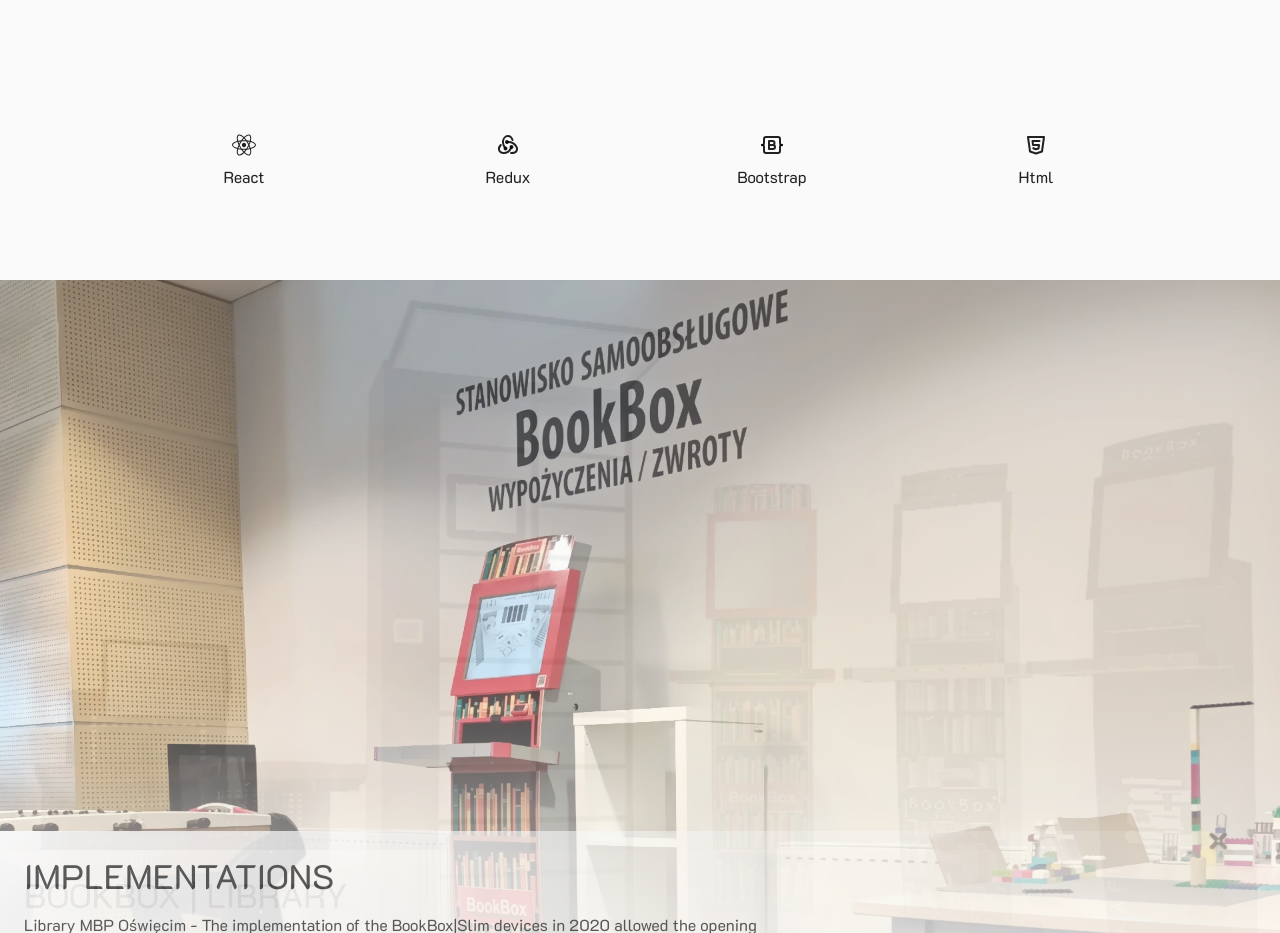
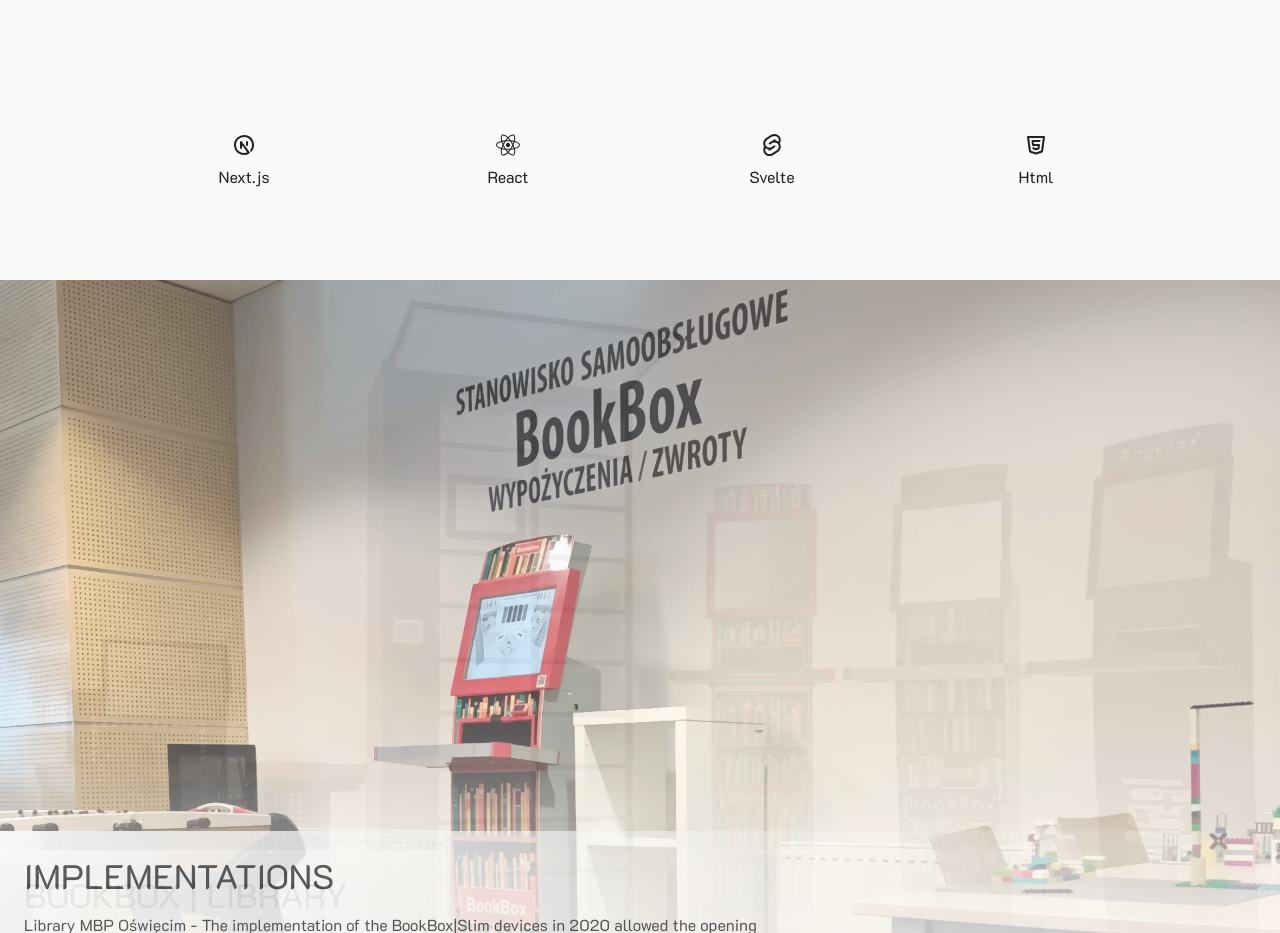
Before and after one commit to KapiSolutions/MyPortfolio, a Next.js app: page / in a window 1280 px wide. Shown: the part 1320-2253 px from the top of the page. Built offline with nearby package versions, Linux system fonts and the light colour scheme; no server answers; the database is empty.

Commit message:
chore: update carousel items

```diff
--- a/components/sections/projects/TechCarousel.tsx
+++ b/components/sections/projects/TechCarousel.tsx
@@ -1,22 +1,10 @@
 import React from "react";
 import Carousel from "react-material-ui-carousel";
 import { Box, Stack, Typography, useTheme, useMediaQuery } from "@mui/material";
-import {
-  TbBrandNextjs,
-  TbBrandRedux,
-  TbBrandBootstrap,
-  TbBrandCss3,
-  TbBrandHtml5,
-  TbBrandMongodb,
-  TbBrandFirebase,
-  TbBrandPhp,
-  TbBrandMysql,
-} from "react-icons/tb";
-import { FaNodeJs, FaReact, FaStripe, FaRaspberryPi, FaSass } from "react-icons/fa";
-import { SiJavascript, SiTypescript } from "react-icons/si";
+import getIcon from "@/utils/getIcon";
 
-//Styles
-const styles = {
+//Styles for the tech icons
+const iconStyle = {
   techIcon: {
     width: 24,
     height: 24,
@@ -27,19 +15,19 @@ const tech = [
   "JavaScript",
   "TypeScript",
   "Node.js",
+  "Express.js",
   "Next.js",
   "React",
-  "Redux",
-  "Bootstrap",
+  "Svelte",
   "Html",
   "Css",
   "Sass",
-  "Php",
-  "MySql",
+  "Prisma",
+  "PostgreSQL",
   "MongoDB",
   "Firebase",
   "Stripe",
-  "Raspberry",
+  "OpenAi",
 ];
 
 const TechCarousel = (): JSX.Element => {
@@ -48,44 +36,6 @@ const TechCarousel = (): JSX.Element => {
     defaultMatches: true,
   });
 
-  const getIcon = (tech: string): JSX.Element | null => {
-    switch (tech) {
-      case "React":
-        return <FaReact style={styles.techIcon} />;
-      case "Next.js":
-        return <TbBrandNextjs style={styles.techIcon} />;
-      case "Node.js":
-        return <FaNodeJs style={styles.techIcon} />;
-      case "Redux":
-        return <TbBrandRedux style={styles.techIcon} />;
-      case "Bootstrap":
-        return <TbBrandBootstrap style={styles.techIcon} />;
-      case "Sass":
-        return <FaSass style={styles.techIcon} />;
-      case "Css":
-        return <TbBrandCss3 style={styles.techIcon} />;
-      case "Html":
-        return <TbBrandHtml5 style={styles.techIcon} />;
-      case "JavaScript":
-        return <SiJavascript style={styles.techIcon} />;
-      case "TypeScript":
-        return <SiTypescript style={styles.techIcon} />;
-      case "Php":
-        return <TbBrandPhp style={styles.techIcon} />;
-      case "MySql":
-        return <TbBrandMysql style={styles.techIcon} />;
-      case "MongoDB":
-        return <TbBrandMongodb style={styles.techIcon} />;
-      case "Firebase":
-        return <TbBrandFirebase style={styles.techIcon} />;
-      case "Stripe":
-        return <FaStripe style={styles.techIcon} />;
-      case "Raspberry":
-        return <FaRaspberryPi style={styles.techIcon} />;
-      default:
-        return null;
-    }
-  };
   const carouselSlides = () => {
     const qt = isMobile ? 3 : 4;
     const sliderItems: number = tech.length > qt ? qt : tech.length;
@@ -98,7 +48,7 @@ const TechCarousel = (): JSX.Element => {
             {tech.slice(i, i + sliderItems).map((item, index) => {
               return (
                 <Stack alignItems="center" spacing={1} key={index} sx={{ width: 40 }}>
-                  {getIcon(item)}
+                  {getIcon(item.toLowerCase(), iconStyle)}
                   <Typography variant="body1">{item}</Typography>
                 </Stack>
               );
```
